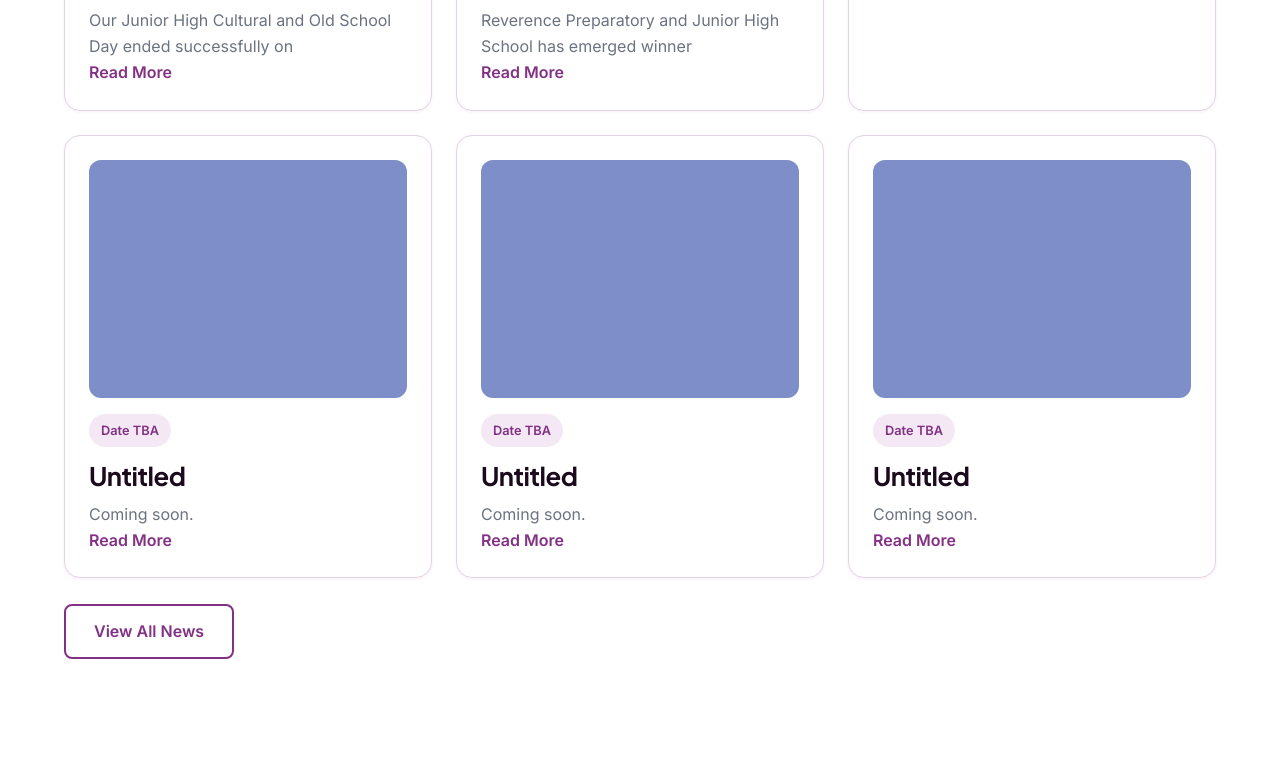
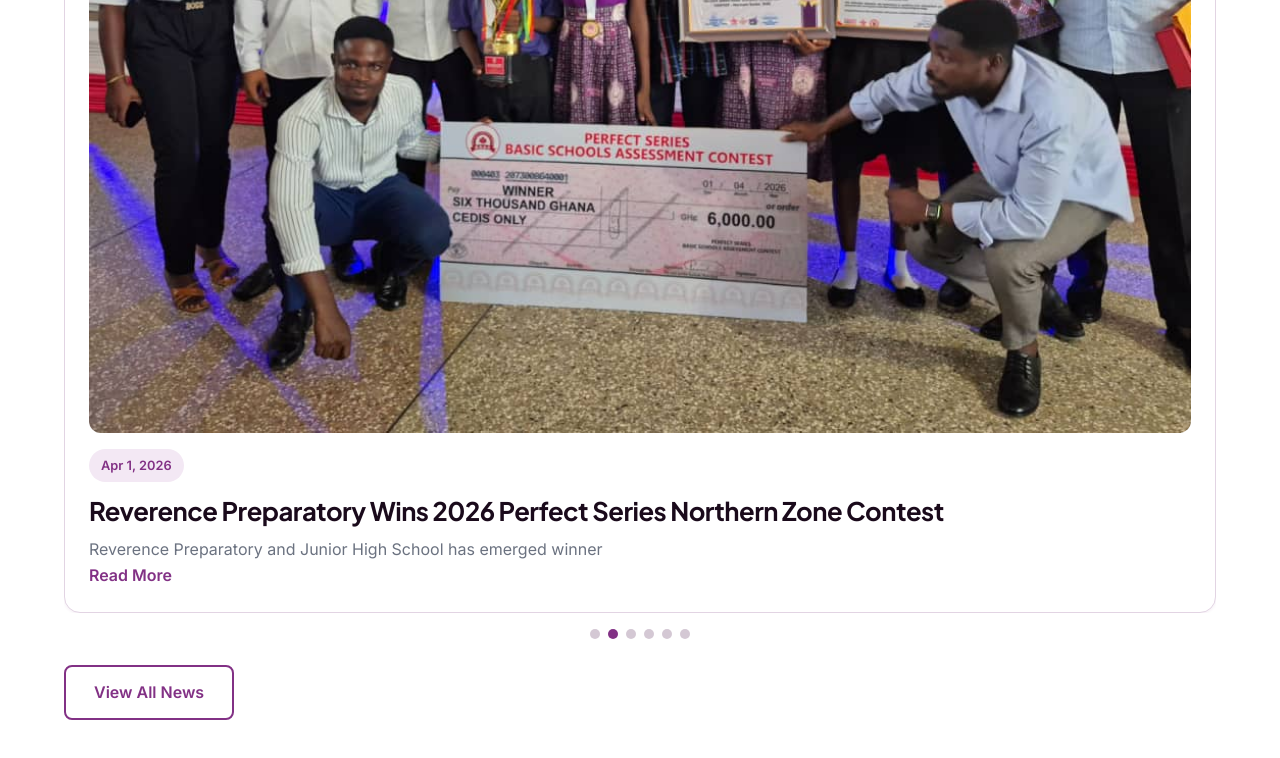
Before and after one commit to Homega525/reverenceprep, a plain HTML site: page index.html in a window 1280 px wide. Shown: the part 4114-4872 px from the top of the page. Drawn offline with nearby package versions, Linux system fonts and the light colour scheme.

Commit message:
Carousel

```diff
--- a/css/carousel.css
+++ b/css/carousel.css
@@ -82,6 +82,36 @@
   background: var(--color-gold);
 }
 
+.news-carousel-track {
+  overflow-x: auto;
+  scroll-snap-type: x mandatory;
+  display: flex;
+  gap: 18px;
+  scrollbar-width: none;
+}
+
+.news-carousel-track::-webkit-scrollbar {
+  display: none;
+}
+
+.news-carousel-track .news-card {
+  min-width: 100%;
+  flex: 0 0 100%;
+  scroll-snap-align: center;
+}
+
+.news-carousel-dots .carousel-dot {
+  background: rgba(74, 26, 76, 0.24);
+}
+
+.news-carousel-dots .carousel-dot.active {
+  background: var(--color-primary);
+}
+
+.news-carousel-dots:empty {
+  display: none;
+}
+
 .lightbox {
   position: fixed;
   inset: 0;
--- a/index.html
+++ b/index.html
@@ -380,6 +380,11 @@
               >
             </article>
           </div>
+          <div
+            class="carousel-dots news-carousel-dots"
+            id="newsDots"
+            aria-label="News pagination"
+          ></div>
           <a class="btn btn-outline section-cta" href="events.html"
             >View All News</a
           >
--- a/js/carousel.js
+++ b/js/carousel.js
@@ -93,8 +93,33 @@
     });
   }
 
+  function initHomeNewsCarousel() {
+    const viewport = document.querySelector('#newsGrid');
+    const dotsWrap = document.querySelector('#newsDots');
+    if (!viewport || !dotsWrap) return;
+
+    const slides = Array.from(viewport.children);
+    if (!slides.length) return;
+
+    viewport.classList.add('news-carousel-track');
+    dotsWrap.hidden = slides.length <= 1;
+    dotsWrap.innerHTML = slides
+      .map(
+        (_, idx) =>
+          `<button class="carousel-dot news-dot${idx === 0 ? ' active' : ''}" aria-label="News slide ${idx + 1}"></button>`
+      )
+      .join('');
+
+    createScrollSnapCarousel({
+      viewportSelector: '#newsGrid',
+      dotSelector: '#newsDots .news-dot',
+      autoMs: 5000,
+    });
+  }
+
   window.CarouselModule = {
     initHeroCarousel,
     initTestimonialsCarousel,
+    initHomeNewsCarousel,
   };
 })();
--- a/js/main.js
+++ b/js/main.js
@@ -604,7 +604,8 @@
     initHeroCardReveal();
     initStatsCounter();
     await renderArticlePage();
-    renderDynamicContent();
+    await renderDynamicContent();
+    window.CarouselModule?.initHomeNewsCarousel();
   }
 
   document.addEventListener('DOMContentLoaded', initIncludesAndFeatures);
```
